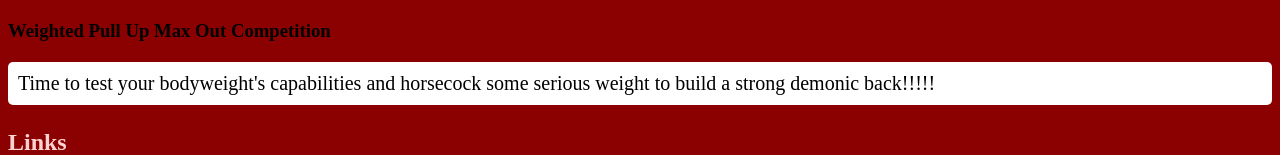
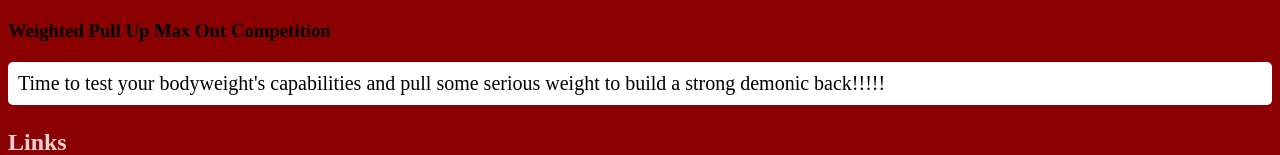
Before and after one commit to rchowdhury9/Web-101-milestone, a plain HTML site: page index.html in a window 1280 px wide. Shown: the part 5281-5436 px from the top of the page. Drawn offline with Linux system fonts and the light colour scheme.

Commit message:
Change the sentence on line  to make it more school appropriate.

```diff
--- a/index.html
+++ b/index.html
@@ -113,7 +113,7 @@
 
         <img alt="Image description" src="./img/Weighted Pullups.jpg"/>
         <h3>Weighted Pull Up Max Out Competition</h3>
-        <p>Time to test your bodyweight's capabilities and horsecock some serious weight to build a strong demonic back!!!!!</p>
+        <p>Time to test your bodyweight's capabilities and pull some serious weight to build a strong demonic back!!!!!</p>
         <!-- rsvp [PLACEHOLDER] [ADDED IN UNIT 6] -->
         <!-- success modal [PLACEHOLDER] [ADDED IN UNIT 9] -->
 
```
